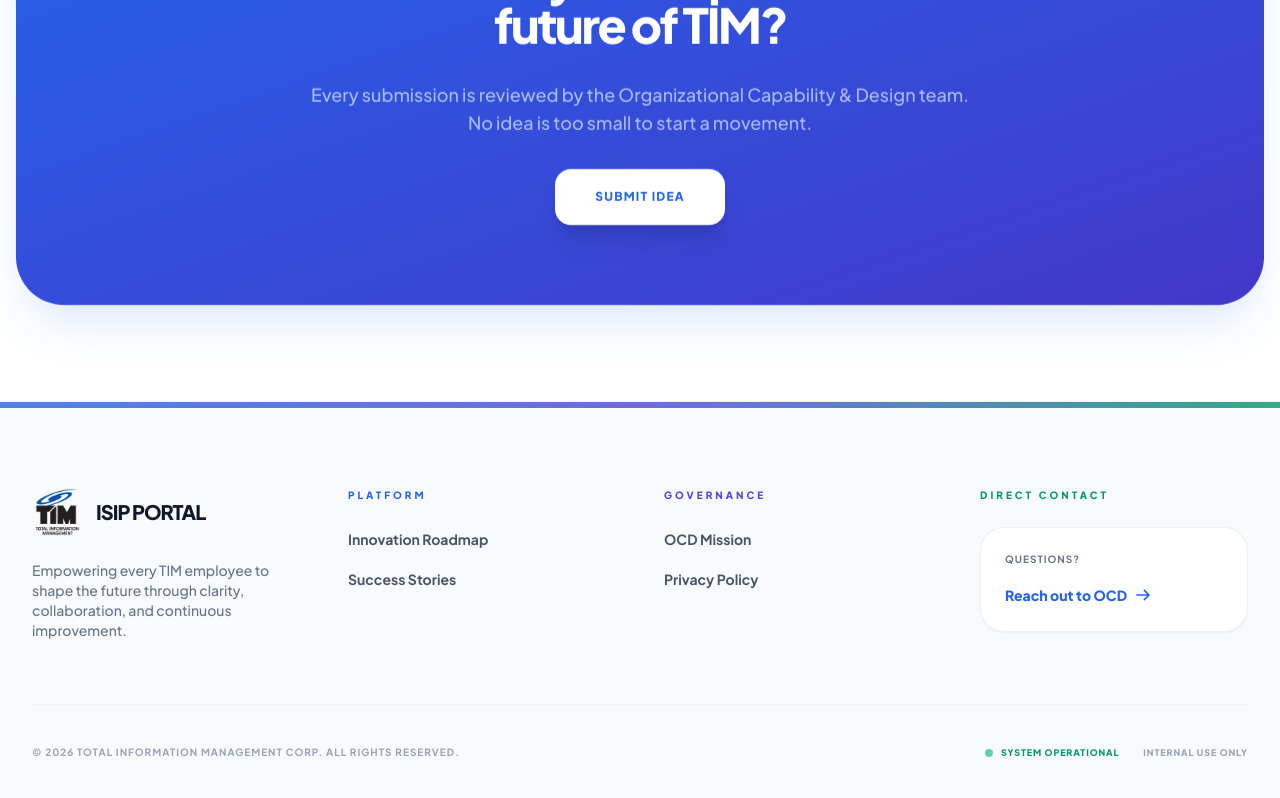
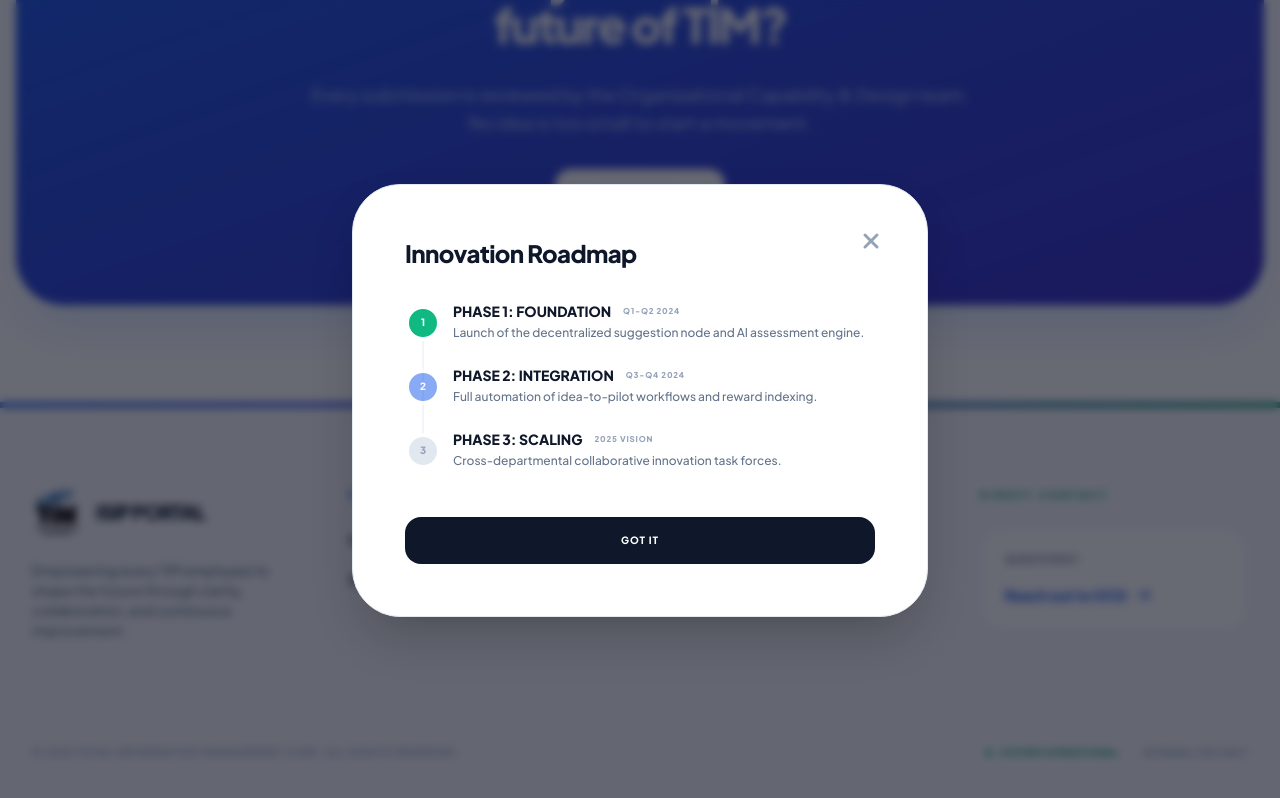
Before and after one commit to RSiervo/ISIP, a React (Vite) app: page / in a window 1280 px wide. Both pictures are taken after a click on the button "Innovation Roadmap". Shown: the part 3669-4467 px from the top of the page. Built offline with nearby package versions, Linux system fonts and the light colour scheme.

Commit message:
First commit

```diff
--- a/components/Layout.tsx
+++ b/components/Layout.tsx
@@ -11,12 +11,11 @@ interface LayoutProps {
   onNavigateSettings?: () => void;
 }
 
-type ModalType = 'MISSION' | 'PRIVACY' | 'GUIDELINES' | null;
+type ModalType = 'MISSION' | 'PRIVACY' | 'GUIDELINES' | 'ROADMAP' | 'SUCCESS' | null;
 
 const Layout: React.FC<LayoutProps> = ({ children, role, onRoleToggle, onNavigateHome, onNavigateSettings }) => {
   const [isDark, setIsDark] = useState(() => {
     if (typeof window !== 'undefined') {
-      // Look for the 'dark' class explicitly; if absent, it's light mode (default)
       return document.documentElement.classList.contains('dark');
     }
     return false;
@@ -33,7 +32,6 @@ const Layout: React.FC<LayoutProps> = ({ children, role, onRoleToggle, onNavigat
   const notificationRef = useRef<HTMLDivElement>(null);
   const audioRef = useRef<HTMLAudioElement | null>(null);
 
-  // Sync unread ideas on load and when role is Admin
   const refreshNotifications = () => {
     if (role === UserRole.ADMIN) {
       const allIdeas = storageService.getIdeas();
@@ -48,13 +46,11 @@ const Layout: React.FC<LayoutProps> = ({ children, role, onRoleToggle, onNavigat
     return () => clearInterval(interval);
   }, [role]);
 
-  // Initialize notification sound
   useEffect(() => {
     const audio = new Audio("https://assets.mixkit.co/active_storage/sfx/2869/2869-preview.mp3");
     audioRef.current = audio;
   }, []);
 
-  // Listen for storage changes to notify admin
   useEffect(() => {
     if (role === UserRole.ADMIN) {
       const handleStorageChange = (e: StorageEvent) => {
@@ -169,6 +165,56 @@ const Layout: React.FC<LayoutProps> = ({ children, role, onRoleToggle, onNavigat
                     </div>
                   </div>
                 ))}
+              </div>
+            </div>
+          </div>
+        );
+      case 'ROADMAP':
+        return (
+          <div className="space-y-8">
+            <h3 className="text-2xl font-black text-slate-900 dark:text-white tracking-tight">Innovation Roadmap</h3>
+            <div className="space-y-6 relative before:absolute before:left-[17px] before:top-2 before:bottom-2 before:w-0.5 before:bg-slate-100 dark:before:bg-slate-800">
+              {[
+                { phase: "Phase 1: Foundation", date: "Q1-Q2 2024", status: "Complete", desc: "Launch of the decentralized suggestion node and AI assessment engine." },
+                { phase: "Phase 2: Integration", date: "Q3-Q4 2024", status: "In Progress", desc: "Full automation of idea-to-pilot workflows and reward indexing." },
+                { phase: "Phase 3: Scaling", date: "2025 Vision", status: "Planned", desc: "Cross-departmental collaborative innovation task forces." }
+              ].map((item, idx) => (
+                <div key={idx} className="relative pl-12">
+                  <div className={`absolute left-0 top-1 w-9 h-9 rounded-full border-4 border-white dark:border-slate-900 z-10 flex items-center justify-center text-[10px] font-black ${item.status === 'Complete' ? 'bg-emerald-500 text-white' : item.status === 'In Progress' ? 'bg-blue-600 text-white animate-pulse' : 'bg-slate-200 dark:bg-slate-800 text-slate-400'}`}>
+                    {idx + 1}
+                  </div>
+                  <div>
+                    <div className="flex items-center space-x-3 mb-1">
+                      <p className="font-black text-slate-900 dark:text-white text-sm uppercase">{item.phase}</p>
+                      <span className="text-[8px] font-black uppercase text-slate-400 tracking-widest">{item.date}</span>
+                    </div>
+                    <p className="text-xs text-slate-500 dark:text-slate-400 font-medium">{item.desc}</p>
+                  </div>
+                </div>
+              ))}
+            </div>
+          </div>
+        );
+      case 'SUCCESS':
+        return (
+          <div className="space-y-6">
+            <h3 className="text-2xl font-black text-slate-900 dark:text-white tracking-tight">Success Stories</h3>
+            <div className="space-y-4">
+              {[
+                { title: "Automated NOC Scripting", impact: "85% Time Reduction", dept: "Network Ops" },
+                { title: "Digital Onboarding Node", impact: "Paperless workflow", dept: "HR Strategy" },
+                { title: "Cloud Cost Optimizer", impact: "22% Monthly Saving", dept: "Managed Services" }
+              ].map((story, idx) => (
+                <div key={idx} className="bg-slate-50 dark:bg-slate-950/50 p-4 rounded-2xl border border-slate-100 dark:border-slate-800 hover:border-blue-500/30 transition-all group">
+                  <div className="flex justify-between items-start mb-2">
+                    <p className="font-bold text-slate-900 dark:text-white text-sm group-hover:text-blue-600 transition-colors">{story.title}</p>
+                    <span className="text-[9px] font-black text-emerald-600 dark:text-emerald-500 uppercase bg-emerald-500/10 px-2 py-0.5 rounded-lg">{story.impact}</span>
+                  </div>
+                  <p className="text-[9px] font-black text-slate-400 uppercase tracking-widest">Department: {story.dept}</p>
+                </div>
+              ))}
+              <div className="pt-4 text-center">
+                <p className="text-[10px] text-slate-400 font-bold uppercase tracking-widest italic">More results being indexed daily...</p>
               </div>
             </div>
           </div>
@@ -370,8 +416,8 @@ const Layout: React.FC<LayoutProps> = ({ children, role, onRoleToggle, onNavigat
             <div className="col-span-1 space-y-4 sm:space-y-6">
               <h4 className="text-[8px] sm:text-[10px] font-black text-blue-600 dark:text-blue-400 uppercase tracking-[0.3em]">Platform</h4>
               <ul className="space-y-2 sm:space-y-4">
-                <li><button onClick={() => alert('Roadmap feature coming soon.')} className="text-xs sm:text-sm text-slate-600 hover:text-blue-600 dark:text-slate-500 dark:hover:text-blue-400 transition-colors font-bold text-left">Innovation Roadmap</button></li>
-                <li><button onClick={() => alert('Success stories currently being archived.')} className="text-xs sm:text-sm text-slate-600 hover:text-blue-600 dark:text-slate-500 dark:hover:text-blue-400 transition-colors font-bold text-left">Success Stories</button></li>
+                <li><button onClick={() => setActiveModal('ROADMAP')} className="text-xs sm:text-sm text-slate-600 hover:text-blue-600 dark:text-slate-500 dark:hover:text-blue-400 transition-colors font-bold text-left">Innovation Roadmap</button></li>
+                <li><button onClick={() => setActiveModal('SUCCESS')} className="text-xs sm:text-sm text-slate-600 hover:text-blue-600 dark:text-slate-500 dark:hover:text-blue-400 transition-colors font-bold text-left">Success Stories</button></li>
               </ul>
             </div>
 
```
